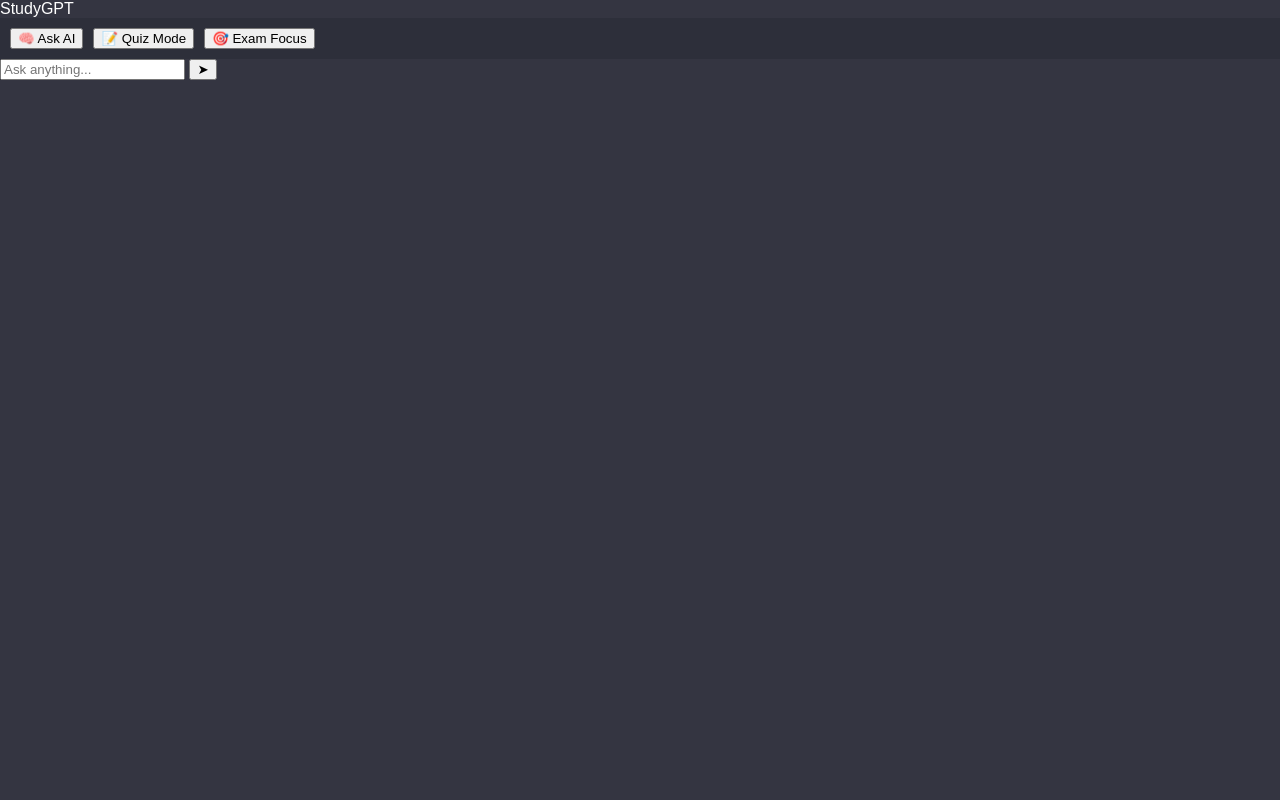
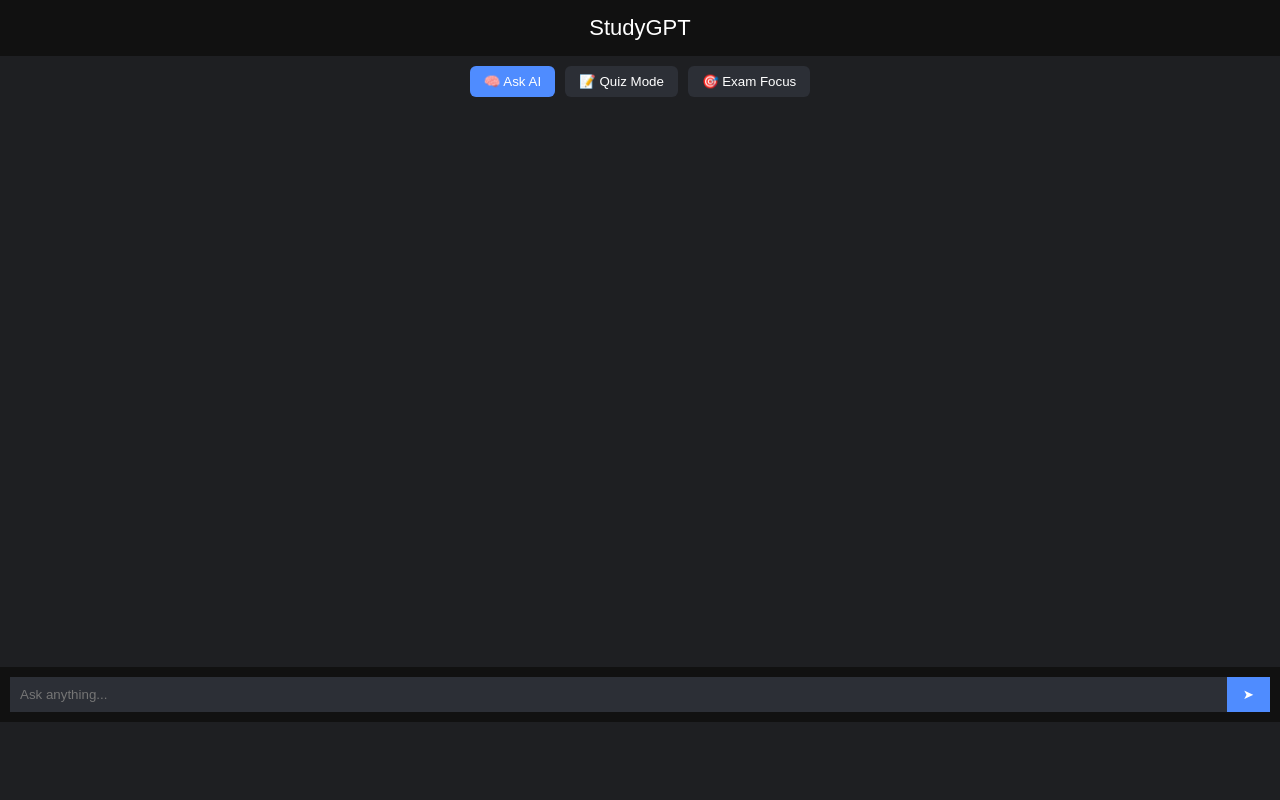
Before and after one commit to Tarunmaker/StudyGPT, a Flask app: page / in a window 1280 px wide. Run offline with Flask 3, Linux system fonts and the light colour scheme.

Commit message:
Update style.css

```diff
--- a/static/style.css
+++ b/static/style.css
@@ -1,83 +1,75 @@
 body {
   margin: 0;
   font-family: Arial, sans-serif;
-  background: #343541;
-  color: white;
-  height: 100vh;
-  display: flex;
-  flex-direction: column;
+  background: #1e1f22;
+  color: #fff;
 }
 
-.top-bar {
-  background: #202123;
-  padding: 14px;
+header {
+  padding: 15px;
   text-align: center;
-  font-weight: bold;
-}
-
-.chat-area {
-  flex: 1;
-  padding: 20px;
-  overflow-y: auto;
-}
-
-.msg {
-  max-width: 75%;
-  padding: 10px;
-  margin-bottom: 10px;
-  border-radius: 8px;
-}
-
-.ai { background: #444654; }
-.user {
-  background: #19c37d;
-  color: black;
-  margin-left: auto;
+  font-size: 22px;
+  background: #111;
 }
 
 .mode-bar {
   display: flex;
+  justify-content: center;
   gap: 10px;
   padding: 10px;
-  background: #2d2f3a;
 }
 
-.mode-bar input {
-  flex: 1;
-  padding: 8px;
+.mode-bar button {
+  padding: 8px 14px;
+  border: none;
+  border-radius: 6px;
+  background: #2c2f36;
+  color: white;
+  cursor: pointer;
 }
 
-.input-bar {
+.mode-bar button.active {
+  background: #4f8cff;
+}
+
+.chat-box {
+  height: 65vh;
+  overflow-y: auto;
+  padding: 20px;
+}
+
+.msg {
+  margin-bottom: 15px;
+}
+
+.user {
+  text-align: right;
+  color: #9cdcfe;
+}
+
+.ai {
+  text-align: left;
+  color: #dcdcaa;
+}
+
+.input-box {
   display: flex;
   padding: 10px;
-  background: #202123;
+  background: #111;
 }
 
-.input-bar input {
+input {
   flex: 1;
   padding: 10px;
-  background: #40414f;
+  background: #2c2f36;
   border: none;
   color: white;
 }
 
-.input-bar button {
-  background: #19c37d;
+button {
+  padding: 10px 16px;
+  background: #4f8cff;
   border: none;
-  padding: 10px 15px;
+  color: white;
   cursor: pointer;
 }
-button:hover{transform:scale(1.05)}
-
-.output{margin-top:10px;white-space:pre-wrap}
-
-.theme-btn{position:fixed;top:15px;right:20px}
-
-.correct{background:#16a34a!important}
-.wrong{background:#dc2626!important}
-
-.animate{animation:fade .6s}
-@keyframes fade{
-  from{opacity:0;transform:translateY(20px)}
-  to{opacity:1;transform:translateY(0)}
-}
```
